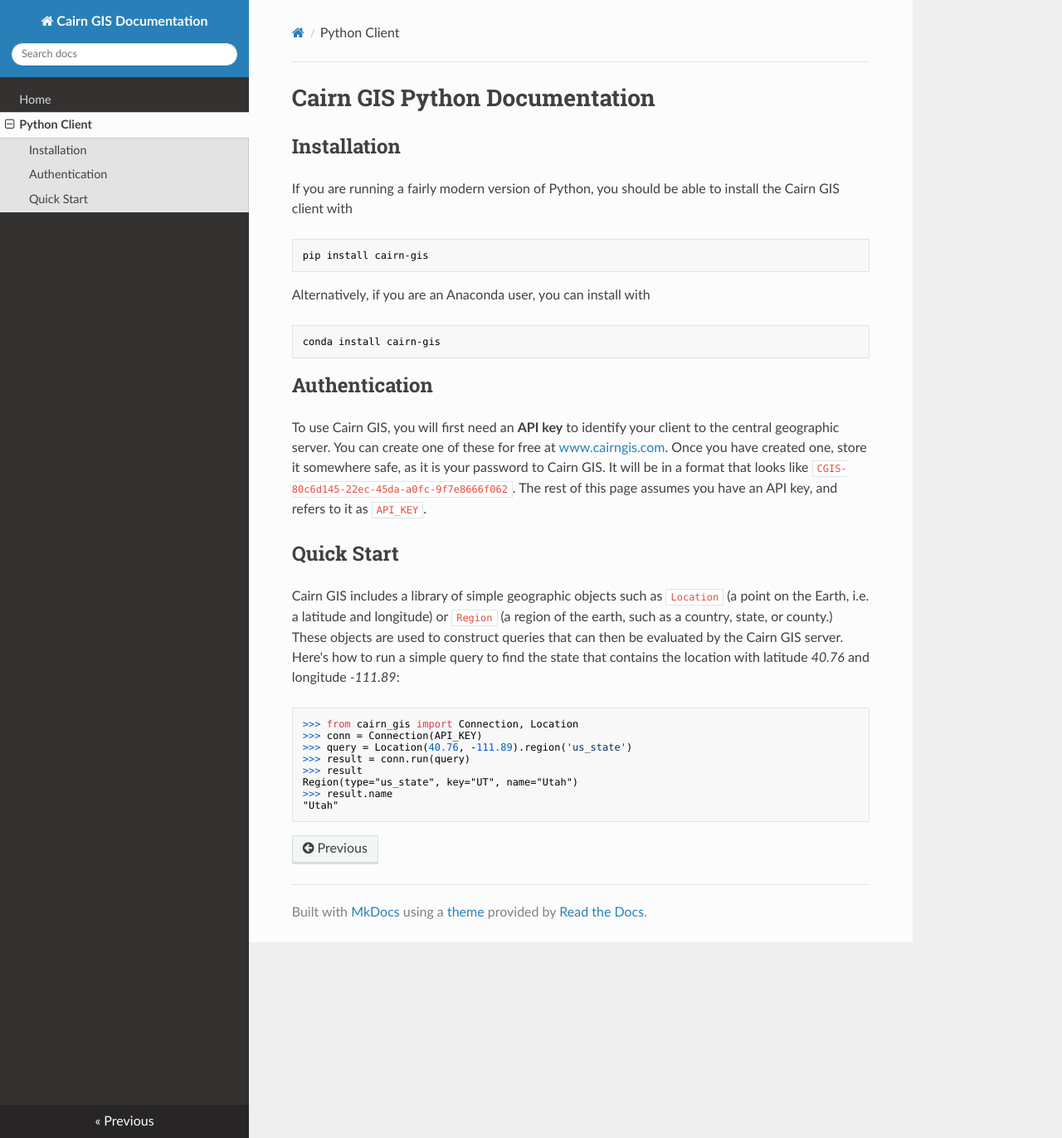
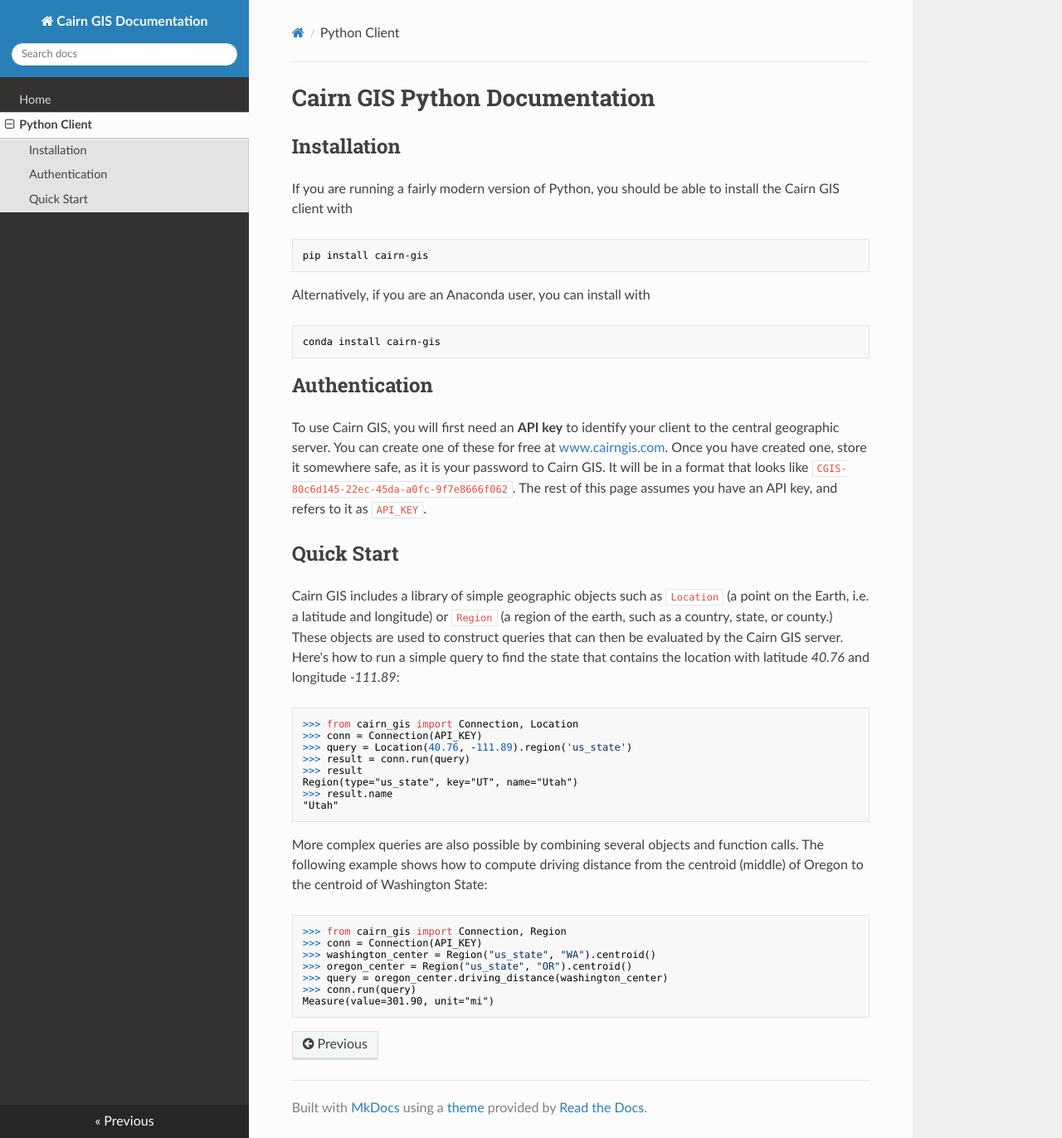
Before and after one commit to cairn-labs/cairn-gis-docs, an MkDocs documentation site: the page built from docs/python.md, in a window 1280 px wide and 1372 px high. Shown: the whole window at 83% size. Built offline with MkDocs 1.6.1, drawn with Linux system fonts in a browser that asks for light colours; nearby versions of some CDN libraries; old or Windows-style settings are respelled for this version of MkDocs.

Commit message:
Added another example

```diff
--- a/docs/python.md
+++ b/docs/python.md
@@ -35,3 +35,15 @@ run a simple query to find the state that contains the location with latitude *4
     Region(type="us_state", key="UT", name="Utah")
     >>> result.name
     "Utah"
+
+More complex queries are also possible by combining several objects and function calls. The following
+example shows how to compute driving distance from the centroid (middle) of Oregon to the centroid of
+Washington State:
+
+    >>> from cairn_gis import Connection, Region
+    >>> conn = Connection(API_KEY)
+    >>> washington_center = Region("us_state", "WA").centroid()
+    >>> oregon_center = Region("us_state", "OR").centroid()
+    >>> query = oregon_center.driving_distance(washington_center)
+    >>> conn.run(query)
+    Measure(value=301.90, unit="mi")
```
